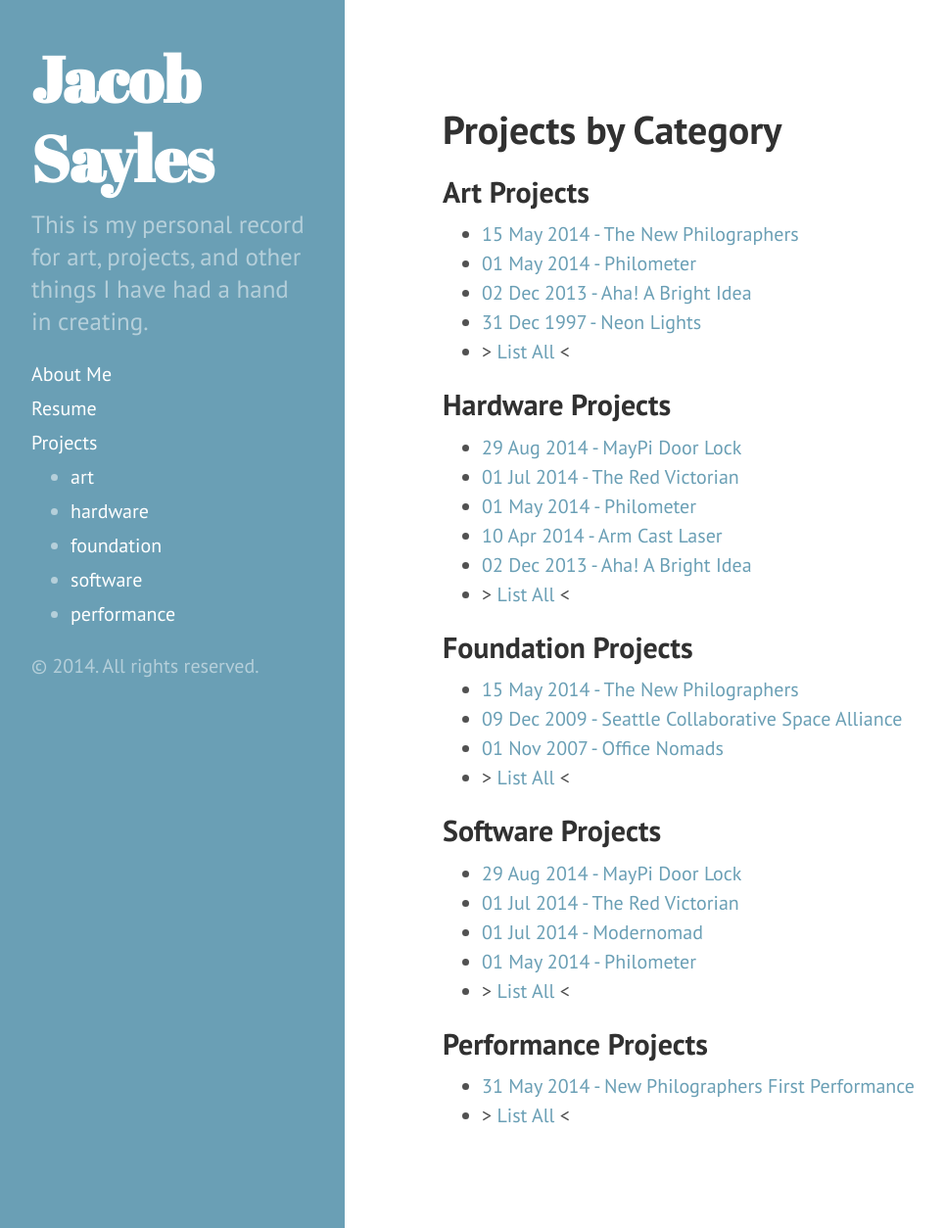
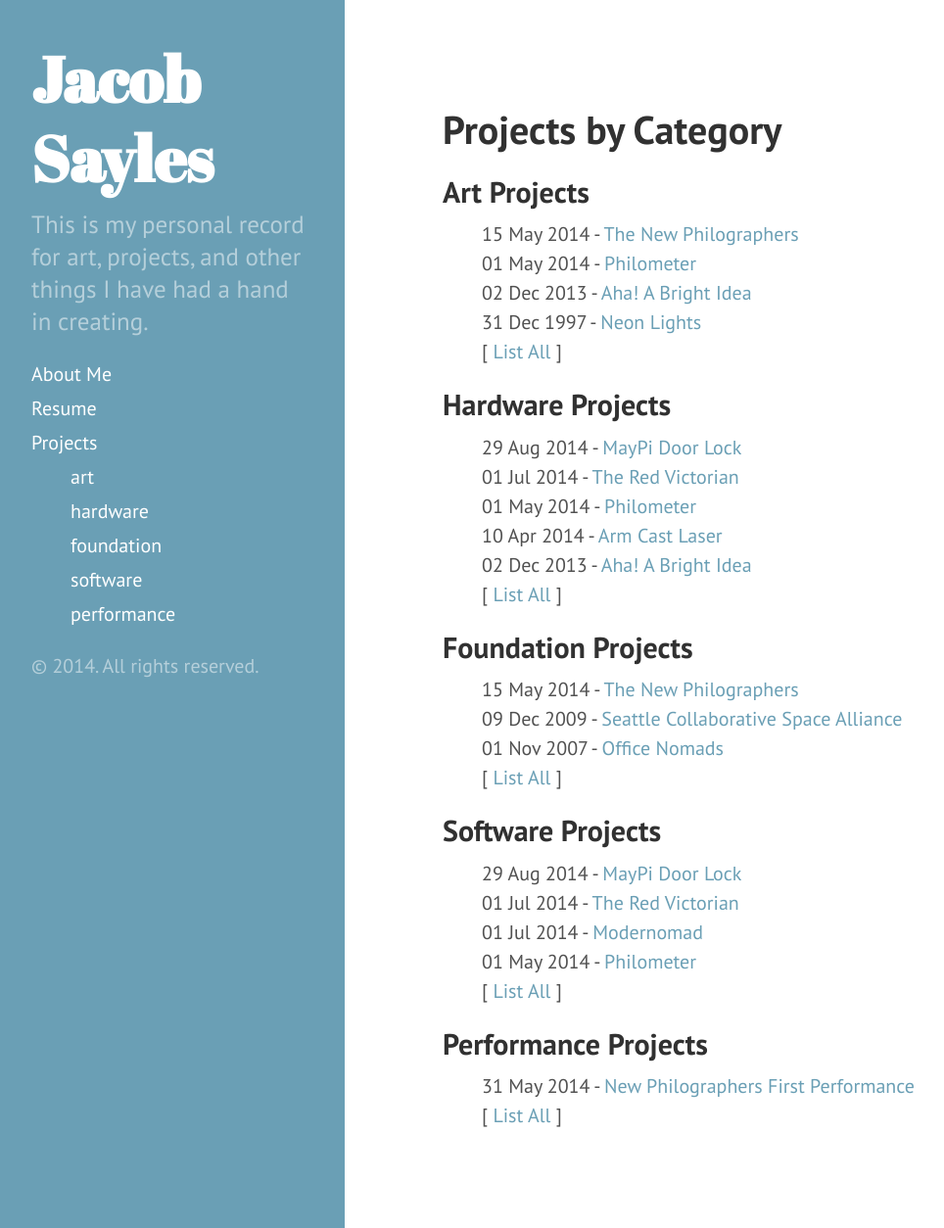
Before and after one commit to jsayles/jsayles.github.io, a Jekyll site: the page built from tags/index.html, in a window 1280 px wide and 1254 px high. Shown: the whole window at 98% size, without its empty margins (8-972 px from the left). Built offline with Jekyll 4.4.1, drawn with Linux system fonts in a browser that asks for light colours; Markdown is read by kramdown in place of the engine named in the settings.

Commit message:
clean up

```diff
--- a/_layouts/tag_index.html
+++ b/_layouts/tag_index.html
@@ -16,7 +16,7 @@ layout: default
 	<h2>Full Project List</h2>
 	<ul>
 		{% for post in site.tags.[page.tag] %}
-			<li><a href="{{ post.url }}">{{ post.date | date_to_string }} - {{ post.title }}</a>
+			<li>{{ post.date | date_to_string }} - <a href="{{ post.url }}">{{ post.title }}</a>
 		{% endfor %}
 	</ul>
 </div>
--- a/public/css/custom.css
+++ b/public/css/custom.css
@@ -14,6 +14,10 @@ img.thumbnail {
 	padding-left: 10px;
 }
 
+ul {
+	list-style: none
+}
+
 dd { display: inline-block; margin: 0; }
 dd:after { content:","; }
 dd:last-child:after { content: ""; }
--- a/tags/index.html
+++ b/tags/index.html
@@ -11,9 +11,9 @@ title: Tags
 		<h2 style="text-transform: capitalize;">{{ tag | title }} Projects</h2>
 		<ul>
 			{% for post in site.tags.[tag] limit:5 %}
-				<li><a href="{{ post.url }}">{{ post.date | date_to_string }} - {{ post.title }}</a>
+				<li>{{ post.date | date_to_string }} - <a href="{{ post.url }}">{{ post.title }}</a>
 			{% endfor %}
-			<li>> <a href="/tags/{{tag}}">List All</a> <</li>
+			<li>[ <a href="/tags/{{tag}}">List All</a> ]</li>
 		</ul>
 	</div>
 {% endfor %}
```
Also changed, not shown: _posts/1997-12-31-neon-lights.md (+0 -2 lines), _posts/2014-08-29-maypi.md (+10 -2 lines).
